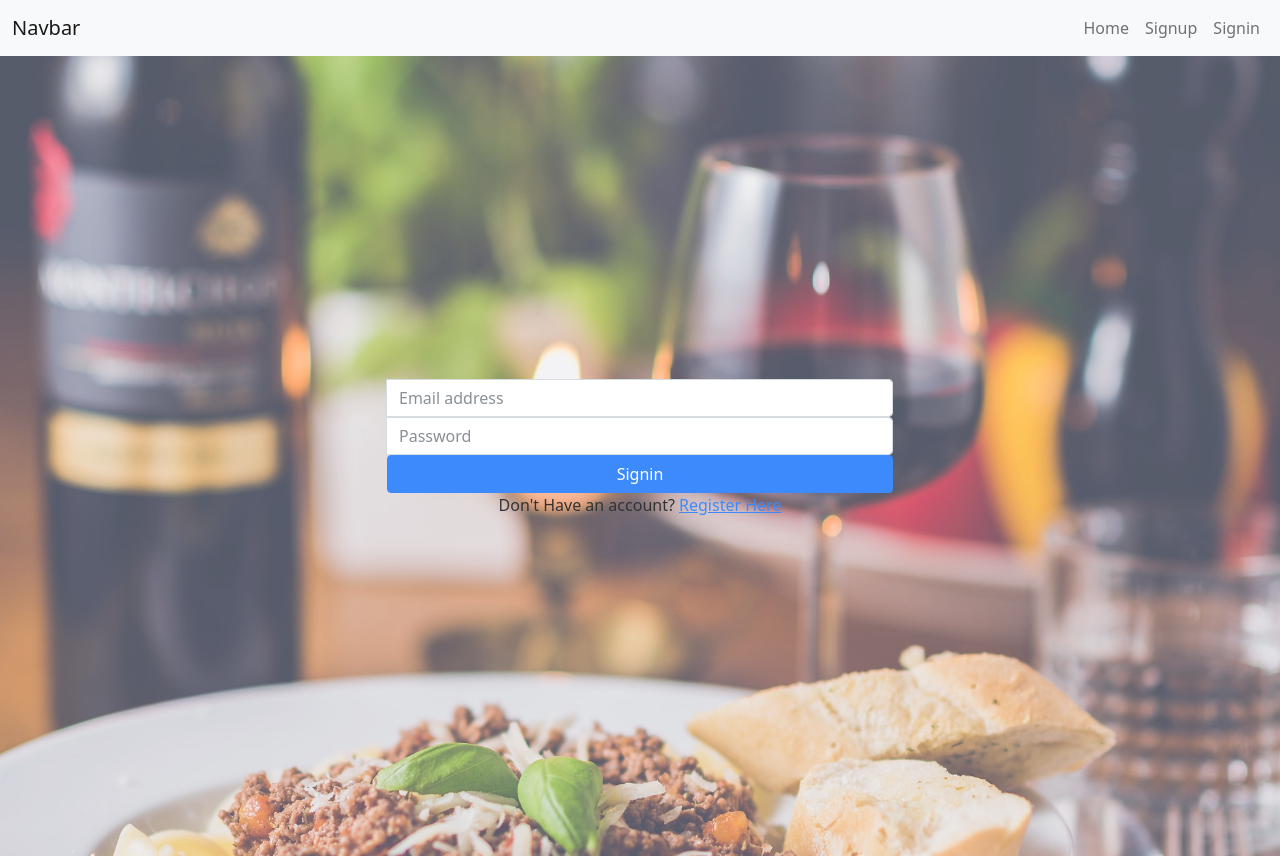
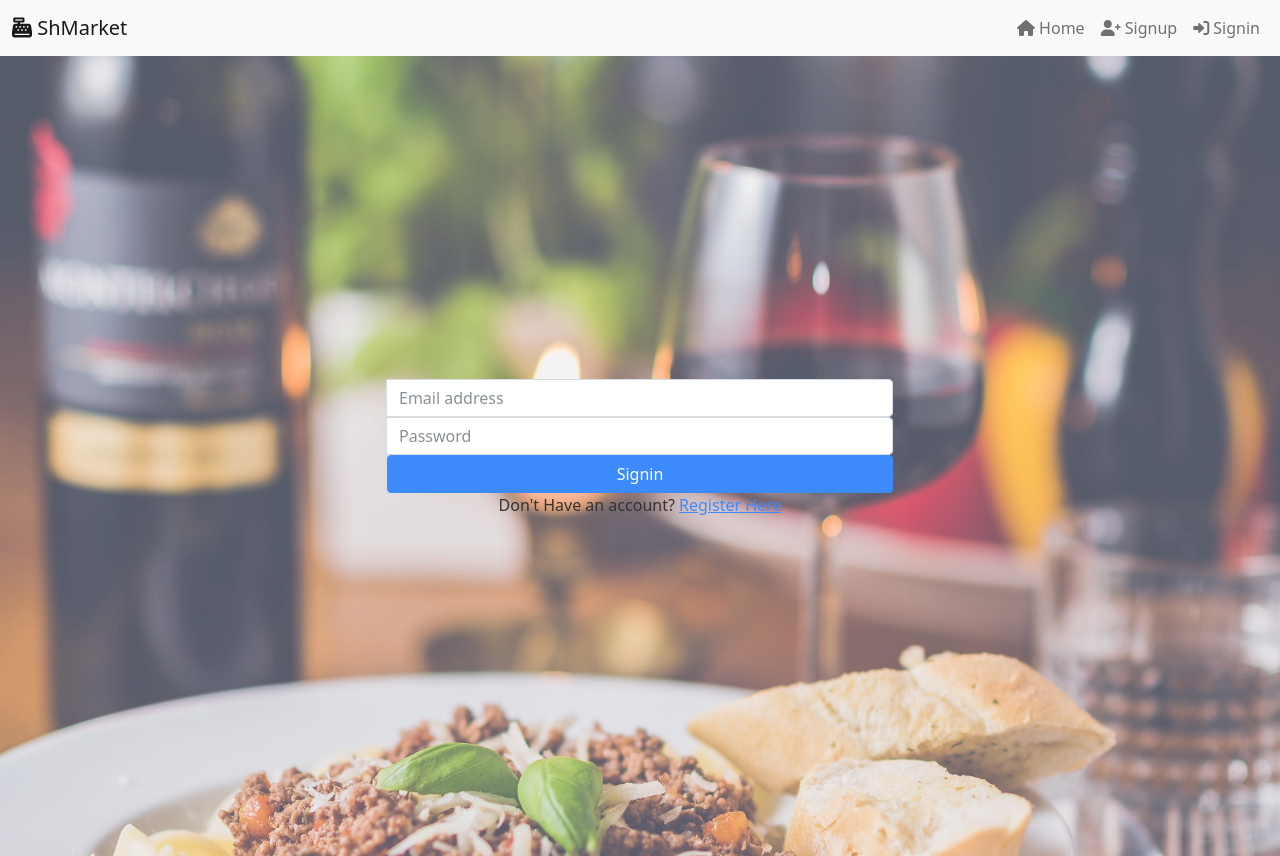
Before and after one commit to shakkyr/Ecommerce-Tutorial-using-MERN-Stack, a React (Create React App) app in the folder client/: page /signin in a window 1280 px wide. Built offline with nearby package versions, Linux system fonts and the light colour scheme.

Commit message:
admin dashboard

```diff
--- a/client/src/components/AdminDashboard.js
+++ b/client/src/components/AdminDashboard.js
@@ -1,11 +1,25 @@
 import React from 'react'
 
 const AdminDashboard = () => {
-    return (
-        <div>
-            inside admin dashboard
+    // !==================================
+    //VIEWS
+    // !=============================
+    const showHeader = () => (
+        <div className="bg-dark text-white">
+            <div className="row">
+                <div className="col-md-6">
+                    <h1>
+                        <i> Dashboard </i>
+                    </h1>
+                </div>
+            </div>
         </div>
     )
+    // !==================================
+    //RENDER
+    // !=============================
+    return  <section> {showHeader()}</section>
+
 }
 
 export default AdminDashboard
--- a/client/src/components/App.js
+++ b/client/src/components/App.js
@@ -23,8 +23,8 @@ const App = () => {
             <Route exact path="/" component={Home }/>
             <Route exact path="/signup" component={Signup }/>
             <Route exact path="/signin" component={Signin }/>
-            <Route exact path="/user/dashboard" component={UserDashboard }/>
-            <Route exact path="/admin/dashboard" component={AdminDashboard }/>
+            <UserRoute exact path="/user/dashboard" component={UserDashboard }/>
+            <AdminRoute exact path="/admin/dashboard" component={AdminDashboard }/>
             <Route component={NotFound }/>
         </Switch>
       </main>
--- a/client/src/components/Header.js
+++ b/client/src/components/Header.js
@@ -15,7 +15,7 @@ const Header = ({history}) => {
     <nav className="navbar navbar-expand-md navbar-light bg-light">
       <div className="container-fluid">
         <Link to="/" className="navbar-brand">
-          Navbar
+        <i class="fas fa-cash-register"></i> ShMarket
         </Link>
         <button
           className="navbar-toggler"
@@ -35,17 +35,17 @@ const Header = ({history}) => {
               <Fragment>
                 <li className="nav-item">
                   <Link to="/" className="nav-link ">
-                    Home
+                  <i class="fas fa-home"></i> Home
                   </Link>
                 </li>
                 <li className="nav-item">
                   <Link to="/signup" className="nav-link ">
-                    Signup
+                  <i class="fas fa-user-plus"></i> Signup
                   </Link>
                 </li>
                 <li className="nav-item">
                   <Link to="/signin" className="nav-link">
-                    Signin
+                  <i class="fas fa-sign-in-alt"></i> Signin
                   </Link>
                 </li>
               </Fragment>
@@ -55,7 +55,7 @@ const Header = ({history}) => {
               <Fragment>
                 <li className="nav-item">
                   <Link to="/user/dashboard" className="nav-link ">
-                    Dashboard
+                  <i class="fas fa-home"></i> Dashboard
                   </Link>
                 </li>
               </Fragment>
@@ -64,7 +64,7 @@ const Header = ({history}) => {
               <Fragment>
                 <li className="nav-item">
                   <Link to="/admin/dashboard" className="nav-link ">
-                    Dashboard
+                  <i class="fas fa-home"></i> Dashboard
                   </Link>
                 </li>
               </Fragment>
@@ -73,7 +73,7 @@ const Header = ({history}) => {
               <Fragment>
                 <li className="nav-item">
                   <button className="btn btn-link text-secondary text-decoration-none p-0 pt-2" onClick={handleLogout}>
-                    Logout
+                  <i class="fas fa-sign-out-alt"></i> Logout
                   </button>
                 </li>
               </Fragment>
--- a/client/src/components/Signin.js
+++ b/client/src/components/Signin.js
@@ -68,6 +68,11 @@ const Signin = () => {
                 })
                 .catch(error =>{
                     console.log('sign in api error :', error);
+                    setFormData({
+                        ...formData,
+                        loading:false,
+                        errorMsg: error.response.data.errorMessage,
+                    })
                 })
 
         }
```
